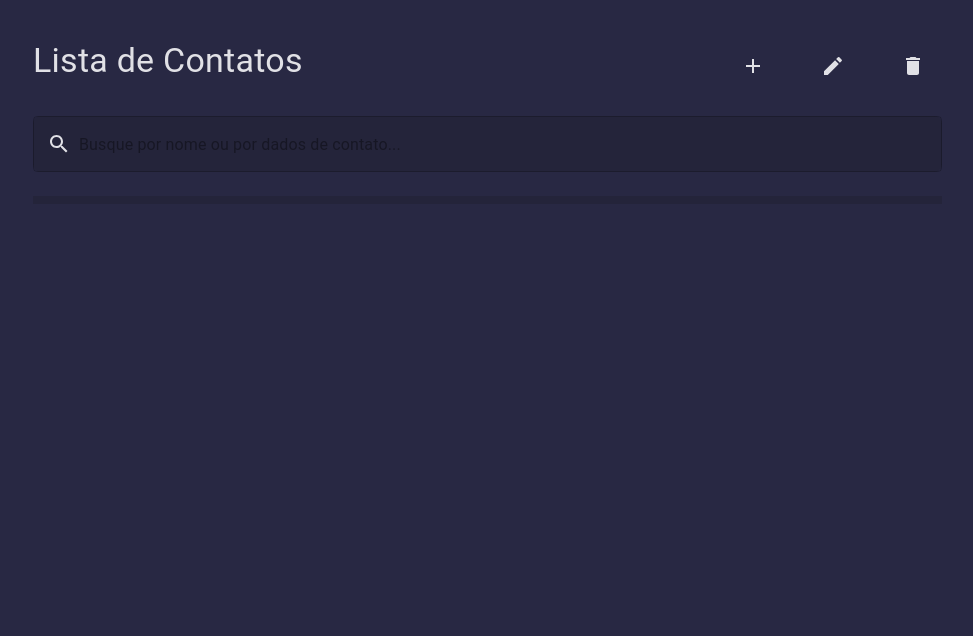
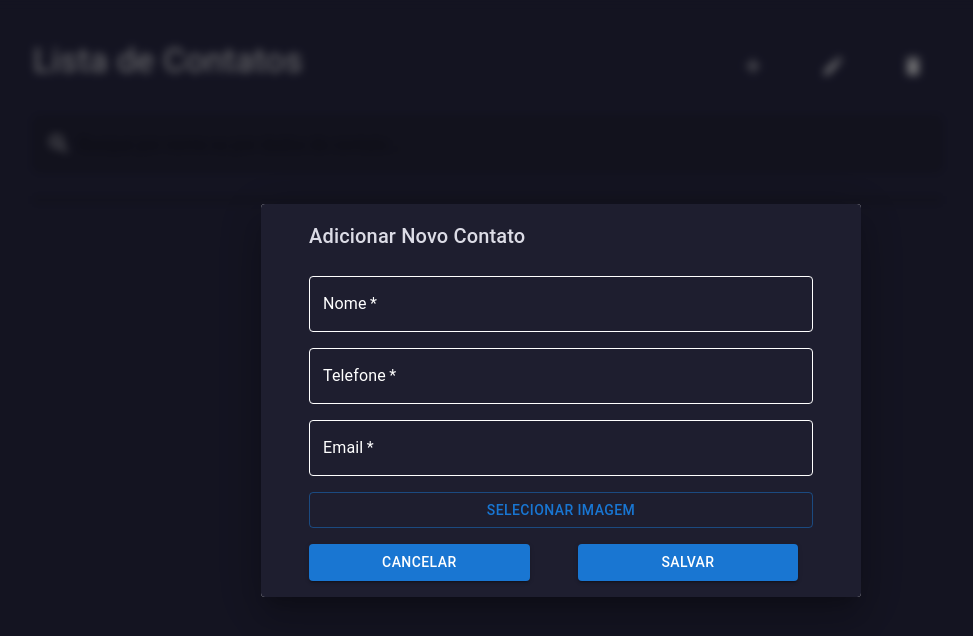
Before and after one commit to BrunoDosSantos17/agenda-backend, a React (Vite) app in the folder frontend/: page / in a window 1280 px wide. Shown: the top 636 px of the page, without its empty margins (79-1052 px from the left). Built offline with nearby package versions, Linux system fonts and the light colour scheme; no server answers.

Commit message:
Fix: Ajuste

```diff
--- /dev/null
+++ b/frontend/src/pages/ListaContatos/components/Form/componentes/TextField/index.tsx
@@ -0,0 +1,18 @@
+import { TextField, TextFieldProps } from "@mui/material";
+
+
+export const WhiteTextField = (props: TextFieldProps) => (
+    <TextField
+      {...props}
+      sx={{
+        ...props.sx,
+        input: { color: "white" },
+        label: { color: "white" },
+        "& .MuiOutlinedInput-root": {
+          "& fieldset": { borderColor: "white" },
+          "&:hover fieldset": { borderColor: "white" },
+          "&.Mui-focused fieldset": { borderColor: "white" },
+        },
+      }}
+    />
+  );
--- /dev/null
+++ b/frontend/src/pages/ListaContatos/components/Form/index.tsx
@@ -0,0 +1,135 @@
+import {
+  Box,
+  Button,
+  Container,
+  Dialog,
+  DialogTitle,
+  Grid2 as Grid,
+} from "@mui/material";
+import { useRef, useState } from "react";
+import { createPessoa } from "../../../../services";
+import { WhiteTextField } from "./componentes/TextField";
+
+export function FormContacts() {
+  const initialFormData = {
+    id: null,
+    name: "",
+    middleName: "",
+    lastName: "",
+    phone: "",
+    email: "",
+    avatar: null,
+  };
+
+  const [formData, setFormData] = useState(initialFormData);
+  const [avatar, setAvatarFile] = useState<File | null>(null);
+
+  const handleChange = (e: React.ChangeEvent<HTMLInputElement>) => {
+    const { name, value } = e.target;
+    setFormData((prevState) => ({ ...prevState, [name]: value }));
+  };
+
+  const fileInputRef = useRef<HTMLInputElement | null>(null);
+
+  const handleUploadClick = () => {
+    fileInputRef.current?.click();
+  };
+
+  const handleFileChange = (e: React.ChangeEvent<HTMLInputElement>) => {
+    if (e.target.files && e.target.files.length > 0) {
+      setAvatarFile(e.target.files[0]);
+    }
+  };
+
+  const handleSubmit = async (e: React.FormEvent) => {
+    e.preventDefault();
+
+    await createPessoa(formData, avatar);
+
+    setFormData(initialFormData);
+    setAvatarFile(null);
+  };
+
+  return (
+    <Dialog open={true} maxWidth={"sm"} style={{ backdropFilter: "blur(4px)" }}>
+      <Container style={{ backgroundColor: "#1e1e2f" }}>
+        <DialogTitle align="left" style={{ color: "#dcdce6ff" }}>
+          Adicionar Novo Contato
+        </DialogTitle>
+        <Box alignItems={"flex-start"} component="form" onSubmit={handleSubmit}>
+          <Grid
+            container
+            spacing={2}
+            minHeight={160}
+            paddingBottom={2}
+            paddingTop={1}
+          >
+            <Grid size={12} mx={3}>
+              <WhiteTextField
+                label="Nome"
+                name="name"
+                value={formData.name}
+                onChange={handleChange}
+                fullWidth
+                required
+              />
+            </Grid>
+            <Grid size={12} mx={3}>
+              <WhiteTextField
+                label="Telefone"
+                name="phone"
+                value={formData.phone}
+                onChange={handleChange}
+                fullWidth
+                required
+              />
+            </Grid>
+            <Grid size={12} mx={3}>
+              <WhiteTextField
+                label="Email"
+                name="email"
+                value={formData.email}
+                onChange={handleChange}
+                fullWidth
+                required
+              />
+            </Grid>
+            <Grid size={12} mx={3}>
+              <input
+                ref={fileInputRef}
+                type="file"
+                accept="image/*"
+                style={{ display: "none" }}
+                onChange={handleFileChange}
+              />
+              <Button variant="outlined" fullWidth onClick={handleUploadClick}>
+                {avatar ? "Imagem selecionada ✅" : "Selecionar imagem"}
+              </Button>
+            </Grid>
+
+            <Grid size={5} mx={3}>
+              <Button
+                type="submit"
+                variant="contained"
+                fullWidth
+                color="primary"
+              >
+                Cancelar
+              </Button>
+            </Grid>
+            <Grid size={5} mx={1}>
+              <Button
+                type="submit"
+                variant="contained"
+                fullWidth
+                color="primary"
+              >
+                Salvar
+              </Button>
+            </Grid>
+          </Grid>
+        </Box>
+      </Container>
+    </Dialog>
+  );
+}
--- a/frontend/src/pages/ListaContatos/components/ListContacts/index.tsx
+++ b/frontend/src/pages/ListaContatos/components/ListContacts/index.tsx
@@ -25,7 +25,7 @@ export default function ListContact({ personas, setPersonas, selectedId, setSele
 
   useEffect(() => {
     returnListPessoas();
-  } );
+  });
 
   const returnListPessoas = async () => {
     const response = await listPessoas();
@@ -53,6 +53,7 @@ export default function ListContact({ personas, setPersonas, selectedId, setSele
       subheader={<li />}
     >
       {personas.sort((a, b) => a.name.localeCompare(b.name)).map((item) => {
+        console.log(item);
         const initial = item.name.charAt(0).toUpperCase();
         const isFirstOccurrence = !renderedInitials.has(initial);
 
--- a/frontend/src/pages/ListaContatos/index.tsx
+++ b/frontend/src/pages/ListaContatos/index.tsx
@@ -12,6 +12,7 @@ import { Search } from "@mui/icons-material";
 import { useNavigate } from "react-router";
 import { Contact } from "../../services/type";
 import { useState } from "react";
+import { FormContacts } from "./components/Form";
 
 
 export function ListaContatos() {
@@ -61,6 +62,7 @@ export function ListaContatos() {
           </Box>
         </Grid>
         <Grid size={9.5} mx={6}>
+          <FormContacts />
          <ListContacts
             setPersonas={setPersonas}
             personas={personas}
```
Also changed, not shown: 1 other file (tests, documents, lock files or other folders).
